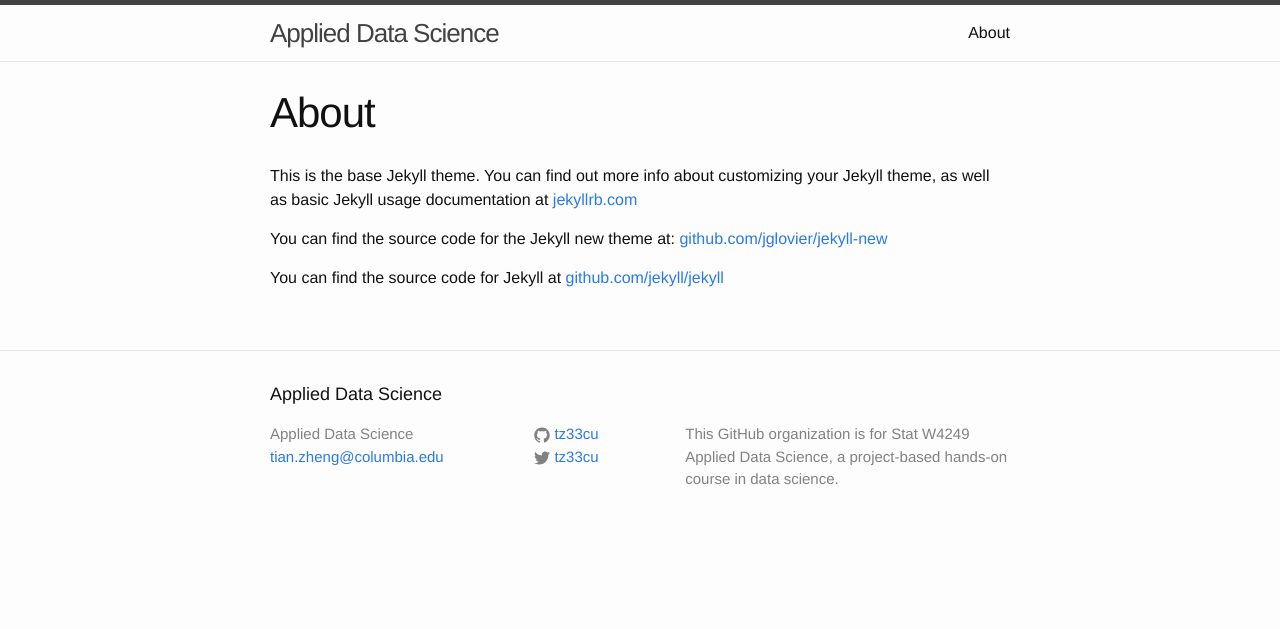
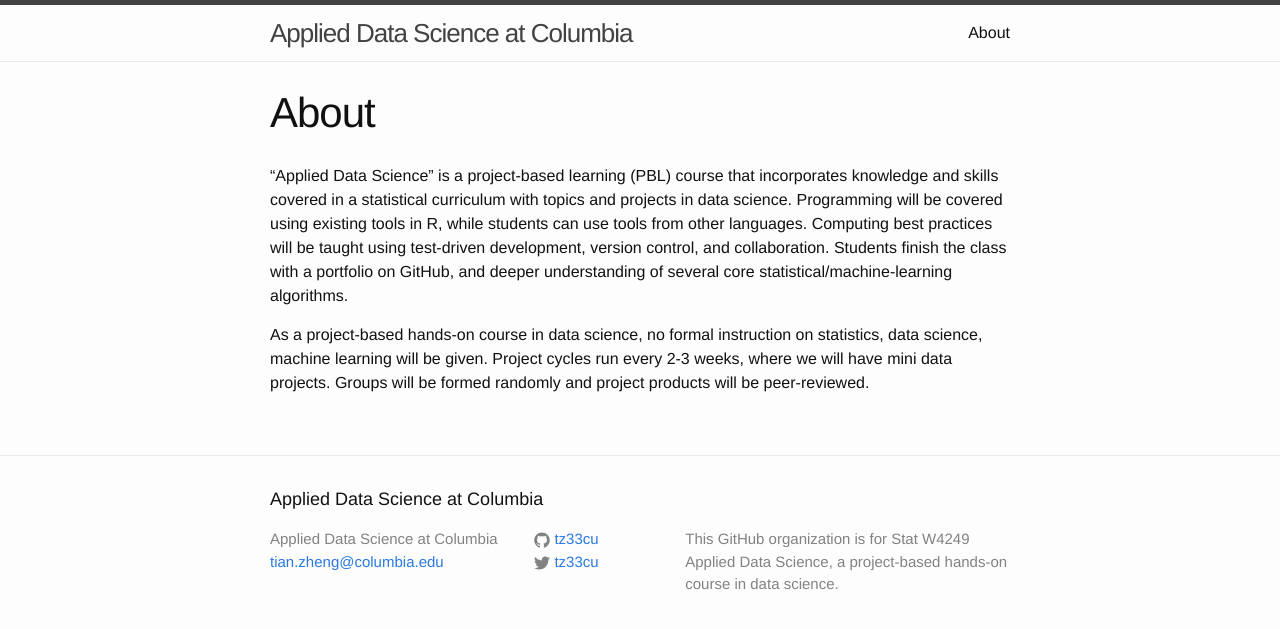
Before and after one commit to TZstatsADS/TZstatsADS.github.io, a Jekyll site: the page built from about.md, in a window 1280 px wide. Shown: the top 629 px of the page. Built offline with Jekyll 4.4.1, drawn with Linux system fonts in a browser that asks for light colours.

Commit message:
first edits

```diff
--- a/_config.yml
+++ b/_config.yml
@@ -1,5 +1,5 @@
 # Site settings
-title: Applied Data Science
+title: Applied Data Science at Columbia
 email: tian.zheng@columbia.edu
 description: > # this means to ignore newlines until "baseurl:"
   This GitHub organization is for Stat W4249 Applied Data Science, a project-based hands-on course in data science.
--- a/about.md
+++ b/about.md
@@ -4,8 +4,6 @@ title: About
 permalink: /about/
 ---
 
-This is the base Jekyll theme. You can find out more info about customizing your Jekyll theme, as well as basic Jekyll usage documentation at [jekyllrb.com](http://jekyllrb.com/)
+"Applied Data Science" is a project-based learning (PBL) course that incorporates knowledge and skills covered in a statistical curriculum with topics and projects in data science. Programming will be covered using existing tools in R, while students can use tools from other languages. Computing best practices will be taught using test-driven development, version control, and collaboration. Students finish the class with a portfolio on GitHub, and deeper understanding of several core statistical/machine-learning algorithms.
 
-You can find the source code for the Jekyll new theme at: [github.com/jglovier/jekyll-new](https://github.com/jglovier/jekyll-new)
-
-You can find the source code for Jekyll at [github.com/jekyll/jekyll](https://github.com/jekyll/jekyll)
+As a project-based hands-on course in data science, no formal instruction on statistics, data science, machine learning will be given. Project cycles run every 2-3 weeks, where we will have mini data projects. Groups will be formed randomly and project products will be peer-reviewed.
```
